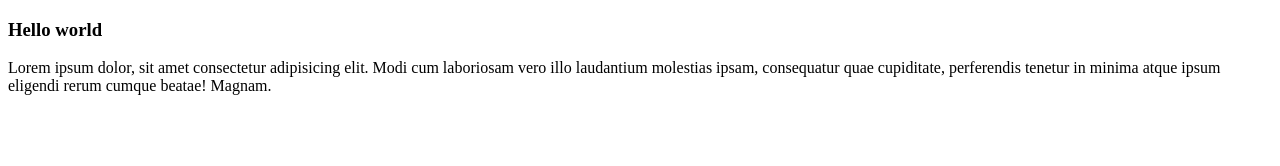
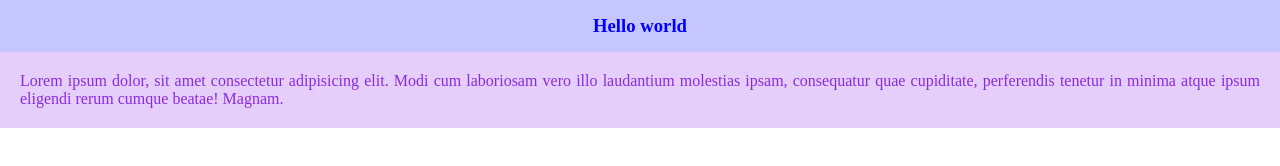
Before and after one commit to md-jahirul-islam-tuku/first-practice-git-repo, a plain HTML site: page index.html in a window 1280 px wide. Drawn offline with Linux system fonts and the light colour scheme.

Commit message:
css file added

```diff
--- a/index.html
+++ b/index.html
@@ -4,6 +4,7 @@
   <meta charset="UTF-8">
   <meta name="viewport" content="width=device-width, initial-scale=1.0">
   <title>First Practice Git Repo</title>
+  <link rel="stylesheet" href="styles/index.css">
 </head>
 
 <body>
--- /dev/null
+++ b/styles/index.css
@@ -0,0 +1,18 @@
+* {
+  margin: 0;
+  padding: 0;
+}
+
+h3 {
+  color: blue;
+  background-color: rgb(198, 198, 255);
+  padding: 15px;
+  text-align: center;
+}
+
+p {
+  color: blueviolet;
+  background-color: rgb(229, 206, 250);
+  padding: 20px;
+  text-align: justify;
+}
```
